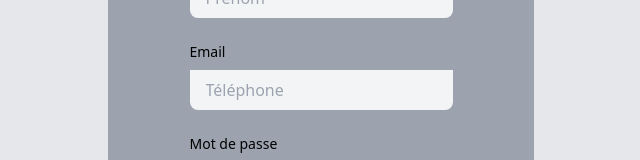
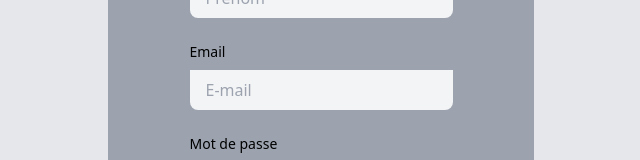
Before and after one commit to DavyR01/hackathon2, a React (Vite) app in the folder frontend/: page /register in a window 1280 px wide. Shown: the part 322-482 px from the top of the page, without its empty margins (319-959 px from the left). Built offline with nearby package versions, Linux system fonts and the light colour scheme.

Commit message:
login et signin ok

```diff
--- a/frontend/src/pages/Login.jsx
+++ b/frontend/src/pages/Login.jsx
@@ -28,7 +28,7 @@ function Login() {
 
     if (email && password) {
       // on appelle le back
-      fetch("http://localhost:5000/login", requestOptions)
+      fetch("http://localhost:5000/api/login", requestOptions)
         .then((response) => response.json())
         .then((result) => {
           setUser(result.user);
--- a/frontend/src/pages/Register.jsx
+++ b/frontend/src/pages/Register.jsx
@@ -1,7 +1,41 @@
-import React from "react";
+import { useState } from "react";
+import { useNavigate } from "react-router-dom";
 
 function SignIn() {
+  const [email, setEmail] = useState("");
+  const [firstname, setFirstname] = useState("");
+  const [lastname, setLastname] = useState("");
+  const [password, setPassword] = useState("");
+
+  const navigate = useNavigate();
+
+  const handleForm = (e) => {
+    const myHeaders = new Headers();
+    myHeaders.append("Content-Type", "application/json");
+
+    const body = JSON.stringify({
+      email,
+      firstname,
+      lastname,
+      password,
+    });
+
+    const requestOptions = {
+      method: "POST",
+      headers: myHeaders,
+      body,
+    };
+    e.preventDefault();
+    // on créé et on redirige
+    fetch("http://localhost:5000/api/register", requestOptions)
+      .then(() => {
+        navigate("/login");
+      })
+      .catch(console.error);
+  };
+
   return (
+    <form onSubmit={handleForm}>
       <div className=" flex flex-col justify-center h-screen w-screen bg-gray-200">
         <h1 className="text-3xl text-center">Créez votre compte</h1>
         <div className="mt-16 mx-12  bg-gray-400 py-4 px-4 h-1/2 md:w-1/3 md:mx-auto">
@@ -11,8 +45,9 @@ function SignIn() {
                 Nom
               </label>
               <input
-              id="email"
-              type="email"
+                onChange={(e) => setLastname(e.target.value)}
+                id="lestname"
+                type="text"
                 required
                 pattern=".+"
                 placeholder="Nom"
@@ -20,12 +55,16 @@ function SignIn() {
               />
             </div>
             <div>
-            <label htmlFor="Prénom" className="block font-medium text-sm mb-2">
+              <label
+                htmlFor="Prénom"
+                className="block font-medium text-sm mb-2"
+              >
                 Prénom{" "}
               </label>
               <input
-              id="password"
-              type="MDP"
+                onChange={(e) => setFirstname(e.target.value)}
+                id="prénom"
+                type="text"
                 required
                 pattern=".+"
                 placeholder="Prénom"
@@ -37,11 +76,12 @@ function SignIn() {
                 Email{" "}
               </label>
               <input
-              id="password"
-              type="MDP"
+                onChange={(e) => setEmail(e.target.value)}
+                id="e-mail"
+                type="email"
                 required
                 pattern=".+"
-              placeholder="Téléphone"
+                placeholder="E-mail"
                 className=" border-gray-400 bg-gray-100 rounded-bl-lg rounded-br-lg  p-4 w-full h-10 mb-6"
               />
             </div>
@@ -53,8 +93,9 @@ function SignIn() {
                 Mot de passe
               </label>
               <input
+                onChange={(e) => setPassword(e.target.value)}
                 id="password"
-              type="MDP"
+                type="password"
                 required
                 pattern=".+"
                 placeholder="Mot de passe"
@@ -65,13 +106,14 @@ function SignIn() {
         </div>
         <div className="flex items-center justify-center">
           <button
-          type="button"
+            type="submit"
             className="bg-red-900 text-white m-1 py-1 px-4 mt-24 rounded-lg shadow-lg h-14 w-44 md:h-14 md:w-44 md:text-lg hover:shadow hover:bg-[#FFC927] hover:text-black"
           >
             Connexion
           </button>
         </div>
       </div>
+    </form>
   );
 }
 
```
Also changed, not shown: 1 other file (tests, documents, lock files or other folders). Lines whose indentation alone changed are shown as unchanged.
